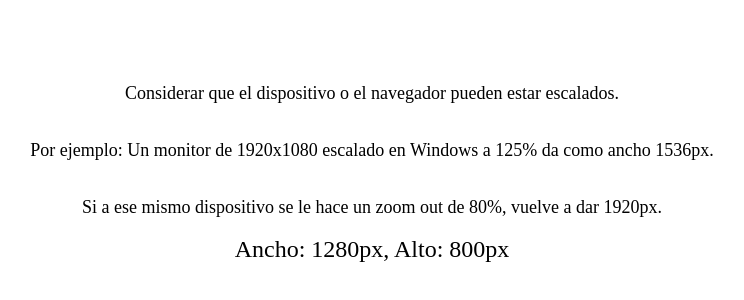
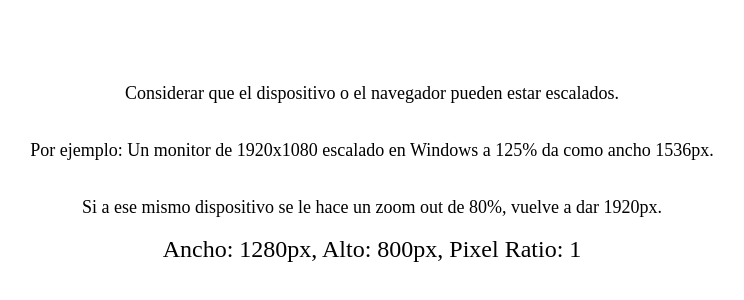
Before and after one commit to martinvarela206/dimensiones-web, a plain HTML site: page index.html in a window 1280 px wide. Shown: the part 236-536 px from the top of the page, without its empty margins (268-1012 px from the left). Drawn offline with Linux system fonts and the light colour scheme.

Commit message:
Añadido Ratio

```diff
--- a/index.html
+++ b/index.html
@@ -32,7 +32,8 @@
         function mostrarDimensiones() {
             const width = window.innerWidth;
             const height = window.innerHeight;
-            document.getElementById('dimension').textContent = `Ancho: ${width}px, Alto: ${height}px`;
+            const ratio = window.devicePixelRatio;
+            document.getElementById('dimension').textContent = `Ancho: ${width}px, Alto: ${height}px, Pixel Ratio: ${ratio}`;
         }
 
         mostrarDimensiones();
```
